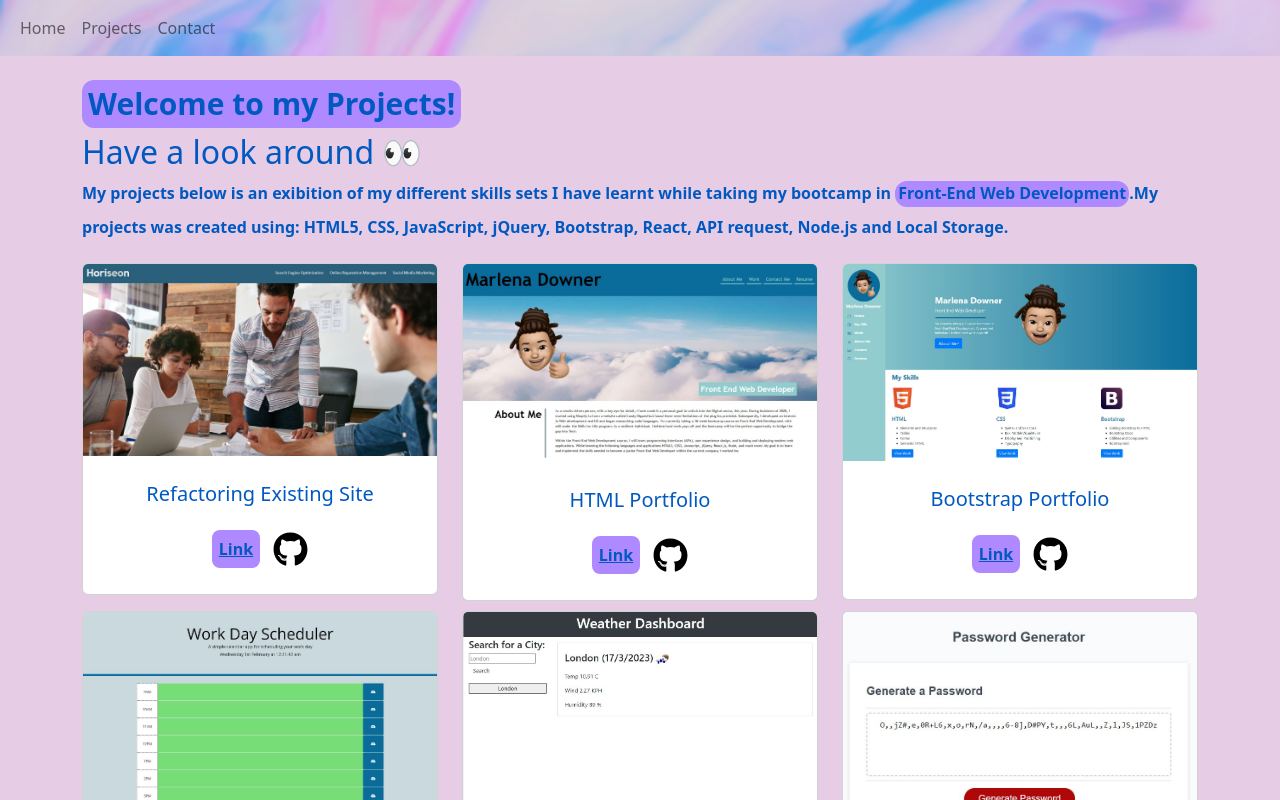
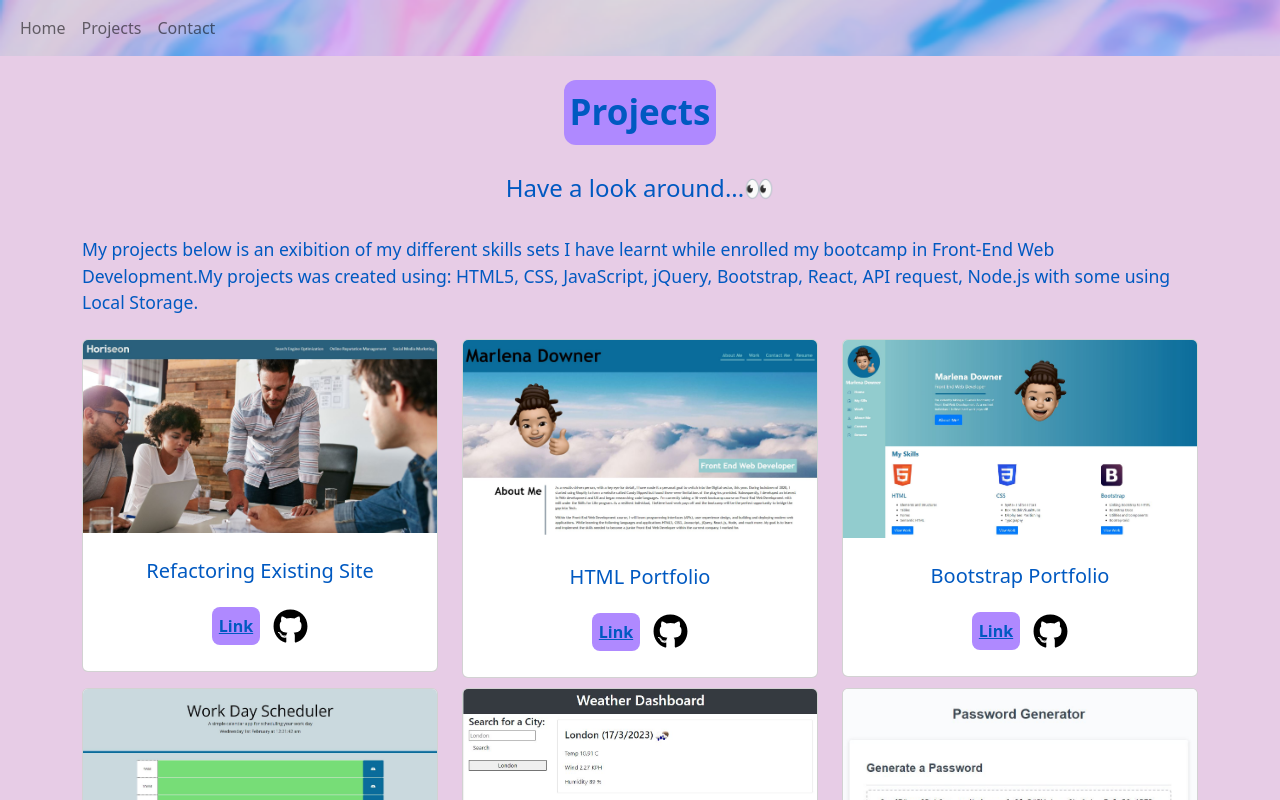
Before and after one commit to MarlenaDowner/my-react-portfolio, a React (Create React App) app: page /projects in a window 1280 px wide. Shown: the top 800 px of the page. Built offline with nearby package versions, Linux system fonts and the light colour scheme.

Commit message:
added card hovers, wanst able to add wriing on top

```diff
--- a/src/index.css
+++ b/src/index.css
@@ -170,29 +170,56 @@ h1, p {
   padding-bottom: 10px;
 }
 
+/* .ProjectHeader {
+  font-size: 30px;
+  font-weight: bold;
+  margin-bottom: 5px;
+  display: inline-flex;
+  display: flex;
+  justify-content: center;
+  align-items: center;
+  background-color: #AF89FF;
+  padding: 6px;
+  border-radius: 12px;
+} */
+
+
 .ProjectHeader {
   font-size: 30px;
   font-weight: bold;
   margin-bottom: 5px;
-  display: inline-flex;
-  background-color: #AF89FF;
+  display: flex;
+  justify-content: center;
+  align-items: center;
+}
+
+.ProjectHeader-text {
+  font-size: 35px;
+  background-color: #AF89FF !important;
+  color: #0059C1;
   padding: 6px;
   border-radius: 12px;
 }
 
+
+
 .ProjectsH2 {
-  font-size: 2em;
+  font-size: 1.5em;
+  display: flex;
+  justify-content: center;
   color: #0059C1;
   margin-bottom: 10px;
 }
 
 
 .Projectintro {
-
-  font-size: 1em;
+  display: flex;
+  font-size: 1.1em;
   /* text-align: justify; */
   color: #0059C1;
-  font-weight: bold;
+  justify-content: center;
+  font-weight: 450;
+  /* font-weight: bold; */
   /* max-width: 720px; */
 }
 
@@ -220,3 +247,39 @@ h5 {
 .card-title {
   margin: 10px;
 }
+
+
+.card {
+  transition: all 0.3s ease-in-out;
+  position: relative;
+}
+
+.card:hover {
+  border-color: #0059C1;
+  transform: translateY(-5px);
+}
+
+.card::before {
+  content: '';
+  position: absolute;
+  top: 0;
+  left: 0;
+  width: 100%;
+  height: 100%;
+  background-color: rgba(171, 184, 229, 0.6);
+  opacity: 0;
+  transition: opacity 0.3s ease-in-out;
+}
+
+.card:hover::before {
+  opacity: 1;
+}
+
+.card:hover::after {
+  opacity: 1;
+}
+
+.card-body {
+  position: relative;
+  z-index: 1;
+}
--- a/src/pages/Home.js
+++ b/src/pages/Home.js
@@ -8,7 +8,7 @@ const Home = () => {
                 <div>
                     <h1 className="Welcome">Welcome to my Portfolio</h1>
                     <h2 className="HomeH2"> Hi! I'm Marlena</h2>
-                    <div class="intro">I’m an <h1 className="pBack">Apprentice Web-Developer</h1> in a 18 month Software Engineer Apprenticeship. I’m also soon to be finishing a 16-week bootcamp in Front-End Web Development. As a resilient individual, I have learnt programming interfaces, user experience design, and building and deploying modern web applications. My goal once finishing my apprentiship is to implement and use these fresh skills in my career as a Software Engineer.</div>
+                    <div class="intro">I’m an <h1 className="pBack">Apprentice Web-Developer</h1> in a 18 month Software Developer Apprenticeship. I’m also soon to be finishing a 16-week bootcamp in Front-End Web Development. As a resilient individual, I have learnt programming interfaces, user experience design, and building and deploying modern web applications. My goal once finishing my apprentiship is to implement and use these fresh skills in my career as a Software Developer.</div>
                     <br></br>
                     <Link className="viewButton" to="/projects">View Projects!</Link>
                     <div className="mainpic">
--- a/src/pages/Projects.js
+++ b/src/pages/Projects.js
@@ -69,9 +69,15 @@ const Projects = () => {
       <br />
       <div class="container">
         <div>
-          <h1 className="ProjectHeader">Welcome to my Projects!</h1>
-          <h2 className="ProjectsH2"> Have a look around 👀</h2>
-          <div class="Projectintro">My projects below is an exibition of my different skills sets I have learnt while taking my bootcamp in <h1 className="pBack">Front-End Web Development</h1>.My projects was created using: HTML5, CSS, JavaScript, jQuery, Bootstrap, React, API request, Node.js and Local Storage.</div>
+          <div className="ProjectHeader">
+            <div className="ProjectHeader-text">
+             Projects
+            </div>
+          </div>
+          <br></br>
+          <h2 className="ProjectsH2"> Have a look around...👀</h2>
+          <br></br>
+          <div class="Projectintro">My projects below is an exibition of my different skills sets I have learnt while enrolled my bootcamp in Front-End Web Development.My projects was created using: HTML5, CSS, JavaScript, jQuery, Bootstrap, React, API request, Node.js with some using Local Storage.</div>
           <br></br>
           <div className="row">
             {cardsData.map((card, index) => (
@@ -96,9 +102,7 @@ const Projects = () => {
           </div>
         </div>
       </div>
-
     </div>
-
   );
 };
 
```
